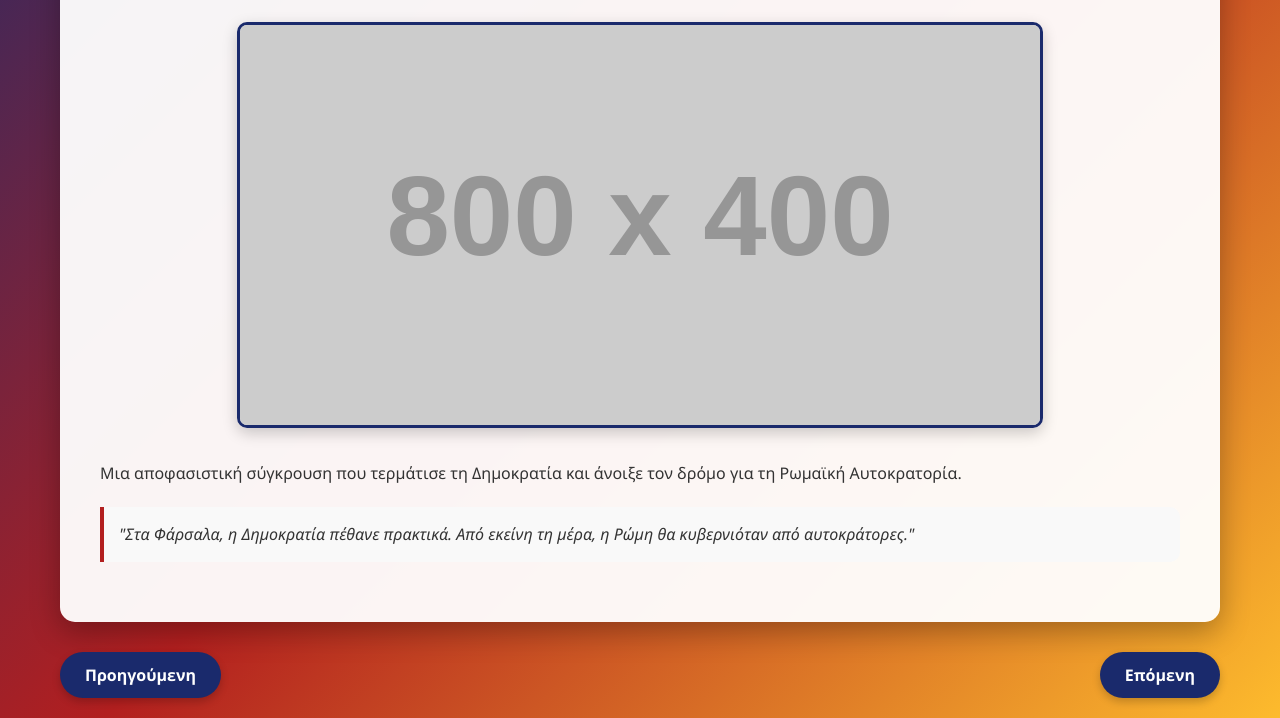
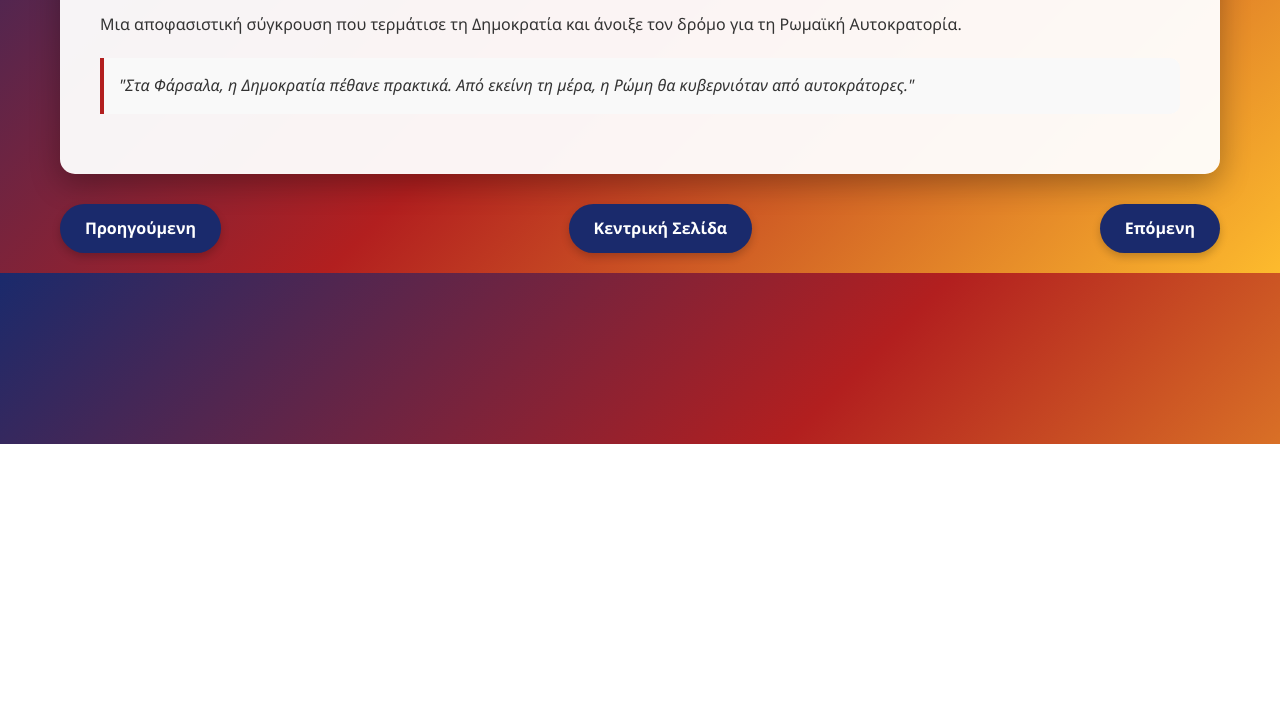
Before and after one commit to conchr/48-BC-Presentation, a plain HTML site: page index.html in a window 1280 px wide. Shown: the part 356-1074 px from the top of the page. After the commit the page ends 800 px from the top, so only its background shows below. Drawn offline with Linux system fonts and the light colour scheme; placeholder pictures from the web are drawn by us.

Commit message:
48 BC Presentation

```diff
--- a/index.html
+++ b/index.html
@@ -113,20 +113,6 @@
             margin-bottom: 8px;
         }
 
-        /* Εικόνες */
-        .image-container {
-            text-align: center;
-            margin: 25px 0;
-        }
-
-        .battle-image {
-            max-width: 100%;
-            height: auto;
-            border-radius: 10px;
-            box-shadow: 0 5px 15px rgba(0, 0, 0, 0.2);
-            border: 3px solid #1a2a6c;
-        }
-
         /* Πλοήγηση */
         .navigation {
             display: flex;
@@ -145,6 +131,9 @@
             font-weight: bold;
             transition: all 0.3s ease;
             box-shadow: 0 4px 8px rgba(0, 0, 0, 0.2);
+            text-decoration: none;
+            display: inline-block;
+            text-align: center;
         }
 
         .nav-btn:hover {
@@ -301,9 +290,6 @@
         <!-- Διαφάνεια 1: Τίτλος -->
         <div class="slide active" id="slide1">
             <h2>Η Μάχη που Έκρινε τη Μοίρα της Ρώμης</h2>
-            <div class="image-container">
-                <img src="https://via.placeholder.com/800x400/1a2a6c/ffffff?text=Μάχη+των+Φαρσάλων" alt="Μάχη των Φαρσάλων" class="battle-image">
-            </div>
             <p>Μια αποφασιστική σύγκρουση που τερμάτισε τη Δημοκρατία και άνοιξε τον δρόμο για τη Ρωμαϊκή Αυτοκρατορία.</p>
             <p class="quote">"Στα Φάρσαλα, η Δημοκρατία πέθανε πρακτικά. Από εκείνη τη μέρα, η Ρώμη θα κυβερνιόταν από αυτοκράτορες."</p>
         </div>
@@ -349,10 +335,6 @@
         <!-- Διαφάνεια 4: Το Θέατρο της Μάχης -->
         <div class="slide" id="slide4">
             <h2>Το Θέατρο της Μάχης – Γιατί τα Φάρσαλα;</h2>
-
-            <div class="image-container">
-                <img src="https://via.placeholder.com/800x400/1a2a6c/ffffff?text=Θεσσαλική+Πεδιάδα" alt="Θεσσαλική Πεδιάδα" class="battle-image">
-            </div>
 
             <p>Ο Πομπήιος συγκεντρώνει τον στρατό του στην <span class="highlight">πεδιάδα των Φαρσάλων</span> στη Θεσσαλία. Η επιλογή αυτή δεν είναι τυχαία:</p>
 
@@ -435,10 +417,6 @@
                     <p><strong>Φυγή & Νίκη:</strong> Ο στρατός του Πομπήιου διαλύεται. Ο Καίσαρας νικά αποφασιστικά.</p>
                 </div>
             </div>
-
-            <div class="image-container">
-                <img src="https://via.placeholder.com/800x400/b21f1f/ffffff?text=Τακτική+της+Τέταρτης+Γραμμής" alt="Τακτική της Τέταρτης Γραμμής" class="battle-image">
-            </div>
         </div>
 
         <!-- Διαφάνεια 7: Οι Συνέπειες -->
@@ -463,10 +441,6 @@
         <div class="slide" id="slide8">
             <h2>Συμπέρασμα: Τα Βασικά Μαθήματα</h2>
 
-            <div class="image-container">
-                <img src="https://via.placeholder.com/800x400/fdbb2d/333333?text=Μαθήματα+από+τη+Μάχη" alt="Μαθήματα από τη Μάχη" class="battle-image">
-            </div>
-
             <ul>
                 <li><span class="highlight">Ποιότητα > Ποσότητα:</span> Οι πειθαρχημένοι βετεράνοι του Καίσαρα υπερτέρησαν των αδιάφορων νεοσύλλεκτων του Πομπήιου.</li>
                 <li><span class="highlight">Τακτική Ευελιξία > Στασιμότητα:</span> Η καινοτομία της "τέταρτης γραμμής" κέρδισε την μάχη, όχι οι αριθμοί.</li>
@@ -481,6 +455,7 @@
         <!-- Πλοήγηση -->
         <div class="navigation">
             <button class="nav-btn" id="prevBtn">Προηγούμενη</button>
+            <a href="https://conchr.github.io/Farsala-Center-Page/" class="nav-btn">Κεντρική Σελίδα</a>
             <button class="nav-btn" id="nextBtn">Επόμενη</button>
         </div>
     </div>
```
